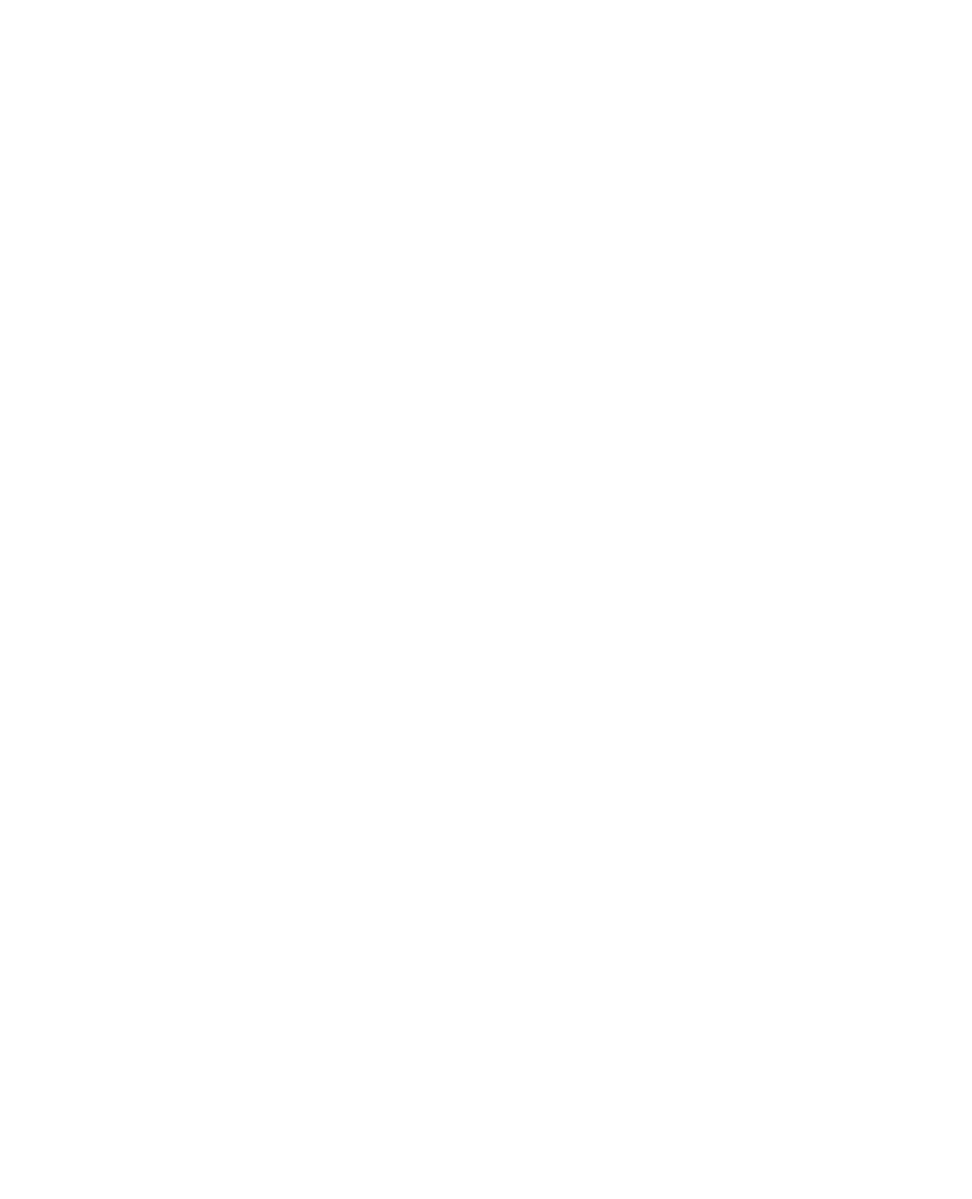
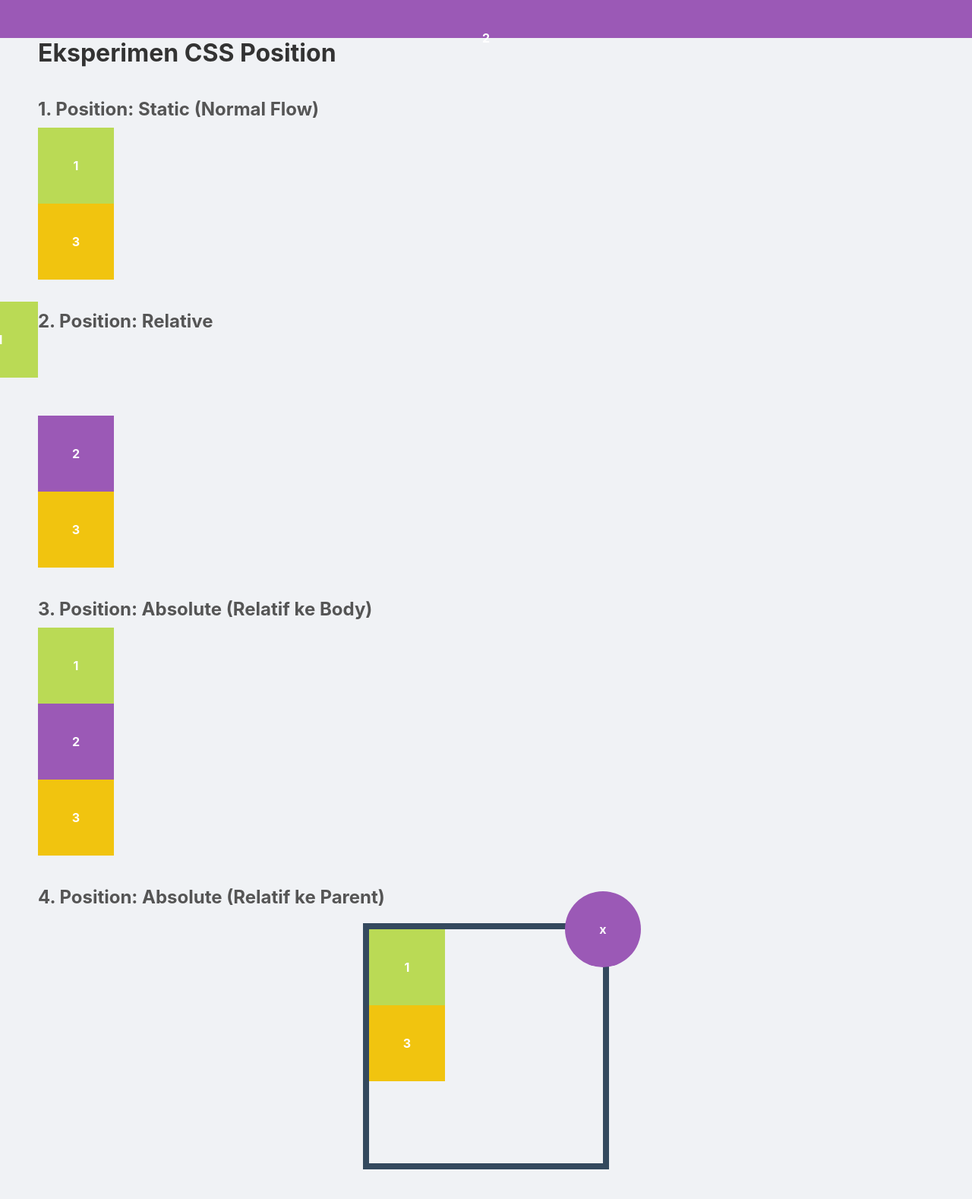
Before and after one commit to rayhanjhody20-prog/itw2026_263040089, a plain HTML site: page wpubelajarweb/13-css-basic-layouting/coba-position.html in a window 1280 px wide. Shown: the whole page at 76% size. Before the commit the page ends 800 px from the top, so only its background shows below. Drawn offline with Linux system fonts and the light colour scheme.

Commit message:
feat : mengisi coba position setelah di edit

```diff
--- a/wpubelajarweb/13-css-basic-layouting/coba-position.html
+++ b/wpubelajarweb/13-css-basic-layouting/coba-position.html
@@ -1,14 +1,136 @@
 <!DOCTYPE html>
-<html>
+<html lang="id">
 
 <head>
   <meta charset="UTF-8">
-  <meta name="viewport" content="width=device-width, initial-scale=1">
-  <title></title>
+  <meta name="viewport" content="width=device-width, initial-scale=1.0">
+  <title>Latihan CSS Position - WPU</title>
+
+  <style>
+    * {
+      margin: 0;
+      padding: 0;
+      box-sizing: border-box;
+    }
+
+    body {
+      font-family: 'Inter', sans-serif;
+      padding: 50px;
+      background-color: #f0f2f5;
+      color: #333;
+    }
+
+    h1 {
+      margin-bottom: 20px;
+    }
+
+    h2 {
+      margin-top: 40px;
+      margin-bottom: 10px;
+      color: #555;
+    }
+
+    p {
+      margin-bottom: 20px;
+      font-size: 0.9rem;
+      font-style: italic;
+    }
+
+    .box {
+      width: 100px;
+      height: 100px;
+      color: white;
+      font-weight: bold;
+      text-align: center;
+      line-height: 100px;
+    }
+
+    .satu {
+      background-color: #BADA55;
+    }
+
+    .dua {
+      background-color: #9b59b6;
+    }
+
+    .tiga {
+      background-color: #f1c40f;
+    }
+
+    .container {
+      border: 8px solid #34495e;
+      width: 324px;
+      height: 324px;
+      margin: 20px auto;
+      position: relative;
+    }
+
+    .coba-relative {
+      position: relative;
+      top: -50px;
+      left: -100px;
+    }
+
+    .coba-absolute {
+      position: absolute;
+      top: 0;
+      left: 0;
+    }
+
+    .coba-absolute-2 {
+      position: absolute;
+      top: -50px;
+      right: -50px;
+      border-radius: 50%;
+    }
+
+    .coba-fixed {
+      position: fixed;
+    }
+
+    .topbar {
+      width: inherit;
+      height: 50px;
+      top: 0;
+      left: 0;
+      right: 0;
+      z-index: 99999;
+    }
+
+    .coba-sticky {
+      position: sticky;
+      top: 100px;
+    }
+  </style>
+
 </head>
 
 <body>
 
+  <h1>Eksperimen CSS Position</h1>
+
+  <h2>1. Position: Static (Normal Flow)</h2>
+  <div class="box satu">1</div>
+  <div class="box dua coba-fixed topbar">2</div>
+  <div class="box tiga">3</div>
+
+
+  <h2>2. Position: Relative</h2>
+  <div class="box satu coba-relative">1</div>
+  <div class="box dua">2</div>
+  <div class="box tiga">3</div>
+
+  <h2>3. Position: Absolute (Relatif ke Body)</h2>
+  <div class="box satu">1</div>
+  <div class="box dua">2</div>
+  <div class="box tiga">3</div>
+
+  <h2>4. Position: Absolute (Relatif ke Parent)</h2>
+  <div class="container">
+    <div class="box satu">1</div>
+    <div class="box dua coba-absolute-2">x</div>
+    <div class="box tiga">3</div>
+  </div>
 </body>
 
 </html>
```
